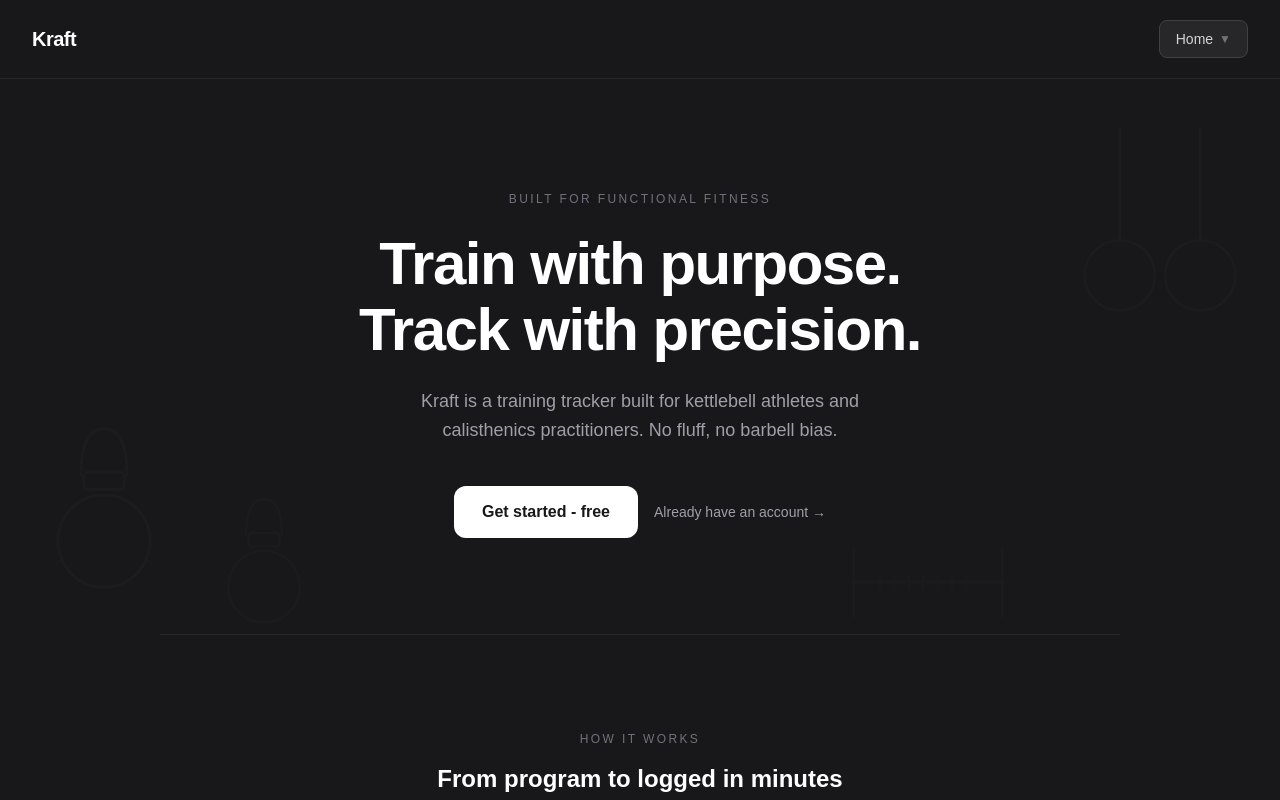
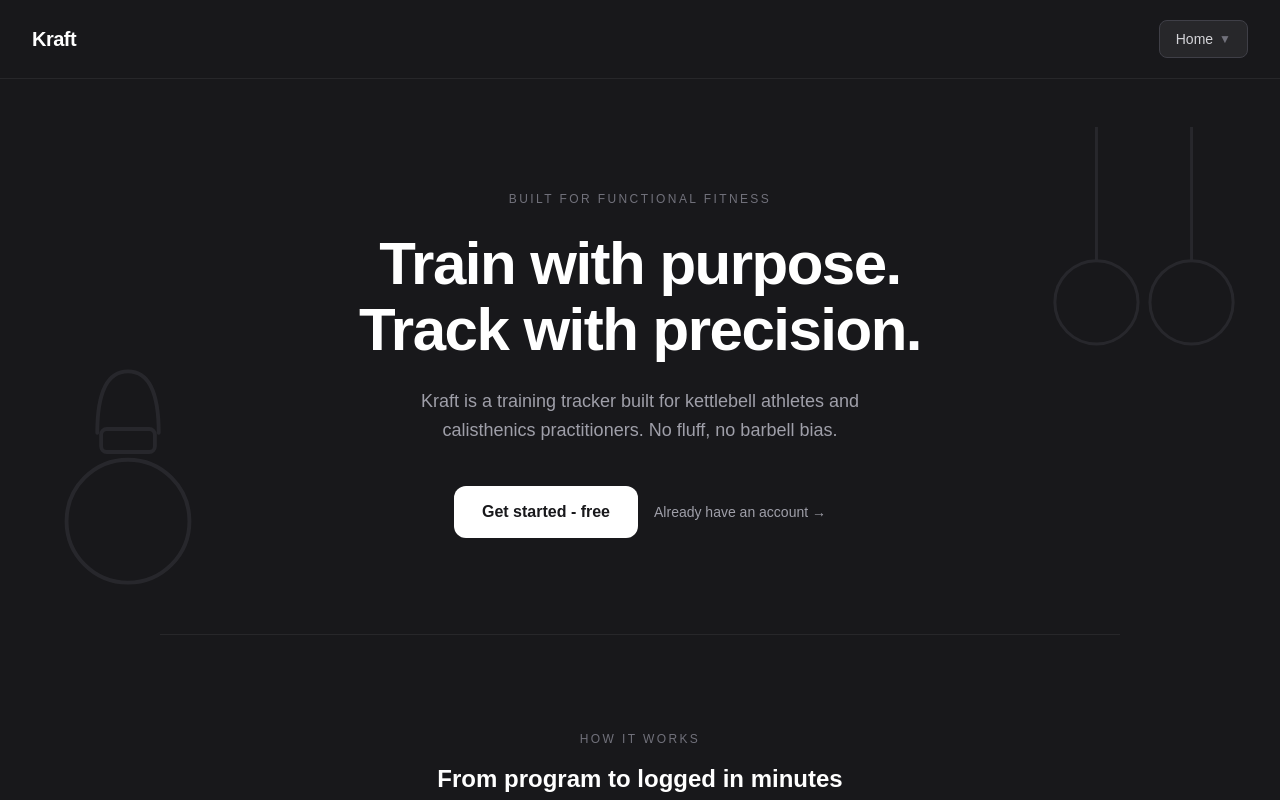
Before and after one commit to jakobbeschel/kraft, a Next.js app: page / in a window 1280 px wide. Shown: the top 800 px of the page. Built offline with nearby package versions, Linux system fonts and the light colour scheme.

Commit message:
Increase equipment outline opacity and remove overflow-hidden

```diff
--- a/app/page.js
+++ b/app/page.js
@@ -108,20 +108,14 @@
       <Nav current="Home" />
 
       {/* Hero */}
-      <section className="relative flex flex-col items-center justify-center text-center px-6 pt-28 pb-24 overflow-hidden">
+      <section className="relative flex flex-col items-center justify-center text-center px-6 pt-28 pb-24">
 
         {/* Equipment outlines */}
-        <div className="absolute left-8 bottom-8 w-36 opacity-[0.12] pointer-events-none">
+        <div className="absolute left-8 bottom-8 w-48 opacity-40 pointer-events-none">
           <KettlebellOutline />
         </div>
-        <div className="absolute left-52 bottom-0 w-28 opacity-[0.08] pointer-events-none">
-          <KettlebellOutline />
-        </div>
-        <div className="absolute right-8 top-12 w-44 opacity-[0.10] pointer-events-none">
+        <div className="absolute right-8 top-12 w-52 opacity-40 pointer-events-none">
           <RingsOutline />
-        </div>
-        <div className="absolute right-64 bottom-4 w-48 opacity-[0.08] pointer-events-none">
-          <PullupBarOutline />
         </div>
 
         <span className="relative text-xs text-zinc-500 uppercase tracking-[0.2em] mb-6">
```
